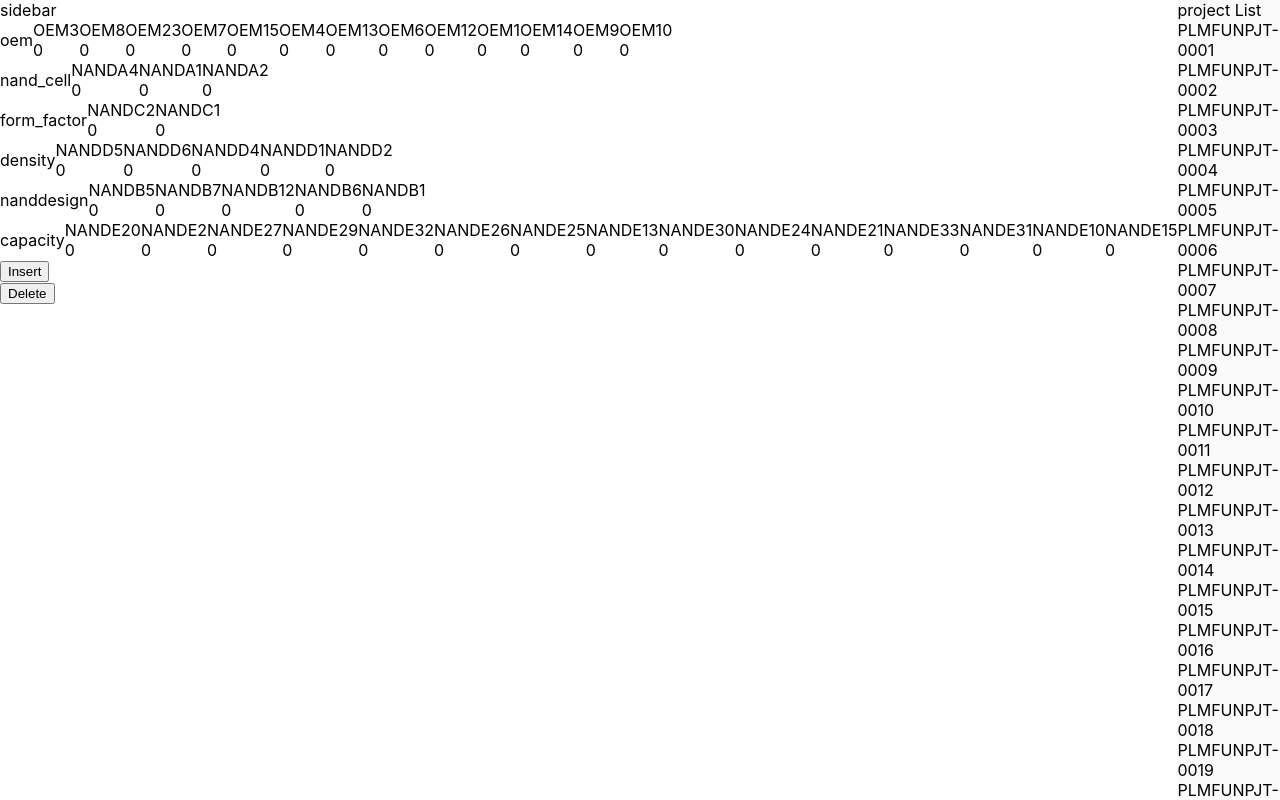
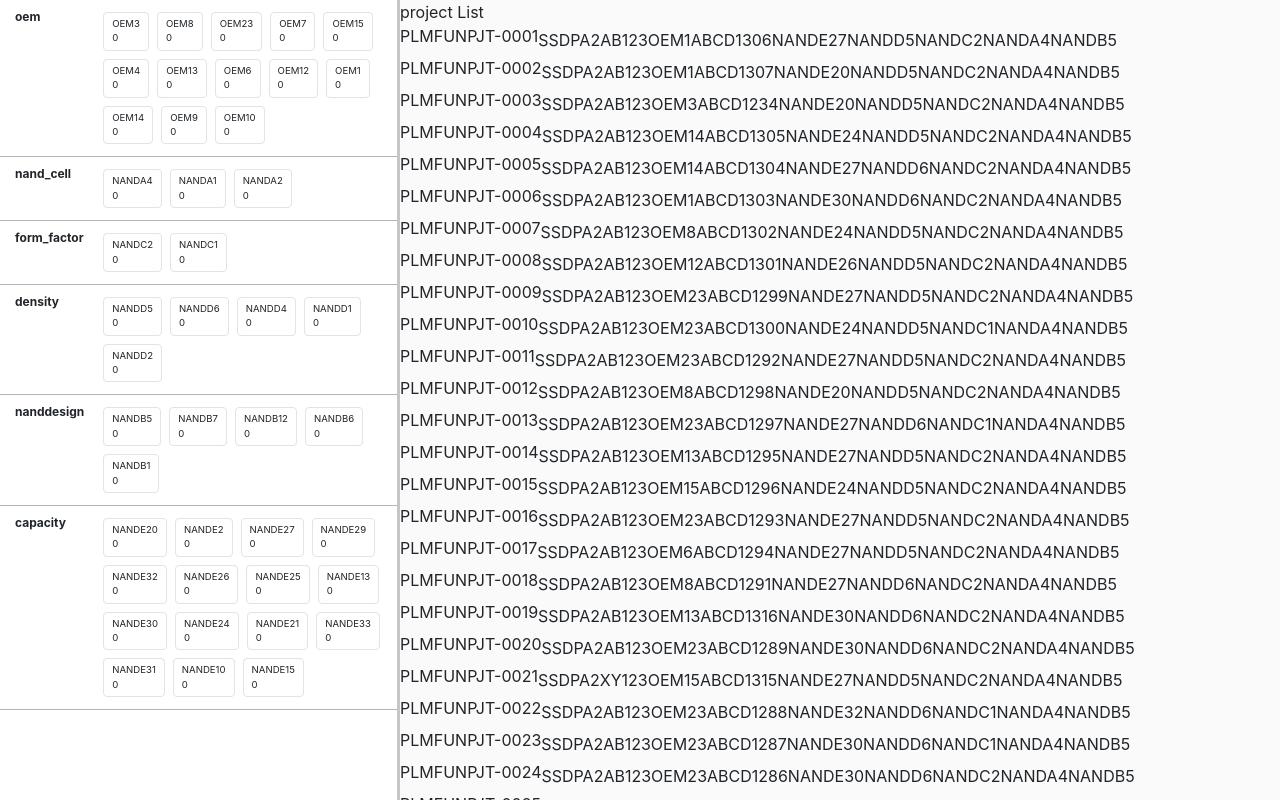
Before and after one commit to ytaek/defect-propagation-viz, a React (Create React App) app: page / in a window 1280 px wide. Built offline with nearby package versions, Linux system fonts and the light colour scheme.

Commit message:
Stylized sidebar.

```diff
--- a/src/App.scss
+++ b/src/App.scss
@@ -43,7 +43,38 @@
   .App-sidebar {
     background: white;
     overflow-y: auto;
-    min-width: 500px;
+    width: 400px;
+    border-right: 3px solid #c6c6c6;
+
+    #criterion-list-panel {
+      .criterion-row {
+        padding: 0.5rem 0rem;
+        border-bottom: 1px solid #b4b4b4;
+
+        .criterion-name {
+          font-weight: bold;
+          font-size: 0.75rem;
+        }
+
+        .criterion-category-list-container {
+          padding: 0;
+          display: flex;
+          flex-wrap: wrap;
+
+          .category {
+            padding: 0.25rem 0.5rem;
+            border: 1px solid #e3e3e3;
+            border-radius: 0.25rem;
+            margin: 0.25rem 0.25rem;
+            font-size: 0.6rem;
+            .name {
+            }
+            .weight {
+            }
+          }
+        }
+      }
+    }
   }
 
   .App-main {
--- a/src/components/CriterionItem.tsx
+++ b/src/components/CriterionItem.tsx
@@ -1,5 +1,9 @@
 import * as React from "react";
-import { CriterionInterface, CriterionValueInterface } from "../services/DataService";
+import { Col, Row } from "react-bootstrap";
+import {
+  CriterionInterface,
+  CriterionValueInterface
+} from "../services/DataService";
 
 interface Props {
   criterion: CriterionInterface;
@@ -8,15 +12,21 @@ interface Props {
 export class CriterionItem extends React.Component<Props> {
   render() {
     return (
-      <div className="flex-container flex-align-items-center">
-        <label>{this.props.criterion.name}</label>
-        { this.props.criterion.values.map((cv:CriterionValueInterface, i: number) =>
-              <div key ={i}>
-                <div>{cv.name}</div>
-                <div>{cv.weight}</div>
+      <Row className="criterion-row">
+        <Col xs={3} className="criterion-name">
+          {this.props.criterion.name}
+        </Col>
+        <Col xs={9} className="criterion-category-list-container">
+          {this.props.criterion.values.map(
+            (cv: CriterionValueInterface, i: number) => (
+              <div className="category" key={i}>
+                <div className="name">{cv.name}</div>
+                <div className="weight">{cv.weight}</div>
               </div>
-         ) }
-      </div>
+            )
+          )}
+        </Col>
+      </Row>
     );
   }
 }
--- a/src/components/CriterionList.tsx
+++ b/src/components/CriterionList.tsx
@@ -1,6 +1,7 @@
 import * as React from 'react';
 import { CriterionInterface } from 'src/services/DataService';
 import CriterionItem from './CriterionItem';
+import {Container} from 'react-bootstrap';
 
 interface Props {
     criteria: CriterionInterface[];
@@ -14,13 +15,12 @@ class CriterionList extends React.Component<Props> {
     console.log("#####", this.props);
 
     return (
-      <div>
-        <div>sidebar</div>
-        {
-          this.props.criteria.map((d, i) => <CriterionItem criterion={d} key={i}/>)
-        }
-        <div><button onClick={this.props.onInsertWeight}>Insert</button></div>
-        <div><button onClick={this.props.onDeleteWeight}>Delete</button></div>
+      <div id="criterion-list-panel">
+        <Container>
+          {
+            this.props.criteria.map((d, i) => <CriterionItem criterion={d} key={i}/>)
+          }
+        </Container>
       </div>
     );
   }
--- a/src/index.tsx
+++ b/src/index.tsx
@@ -1,6 +1,7 @@
 import * as React from 'react';
 import * as ReactDOM from 'react-dom';
 import App from './App';
+import 'bootstrap/dist/css/bootstrap.css';
 import './index.css';
 import registerServiceWorker from './registerServiceWorker';
 
```
Also changed, not shown: src/index.scss (line endings or trailing spaces), 1 other file (tests, documents, lock files or other folders).
